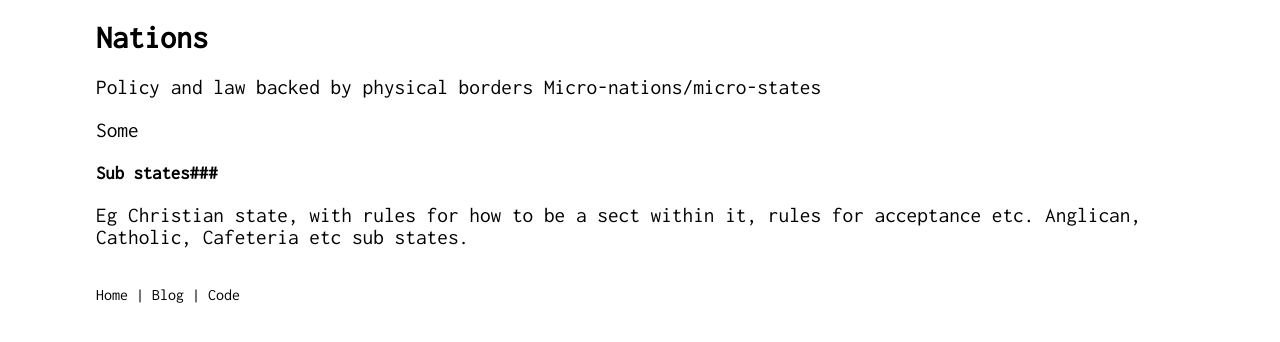
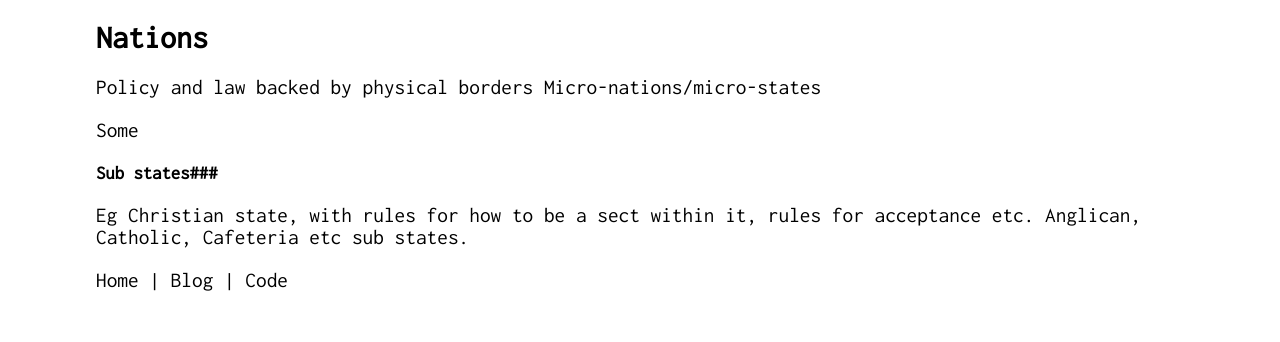
Before and after one commit to flaviusb/flaviusb.github.com, a Jekyll site: the page built from unpublished/nations.md, in a window 1280 px wide. Shown: the top 342 px of the page. Built offline with Jekyll 4.4.1, drawn with Linux system fonts in a browser that asks for light colours; Markdown is read by kramdown in place of the engine named in the settings.

Commit message:
Put <p> around a elements.

```diff
--- a/_layouts/post.html
+++ b/_layouts/post.html
@@ -5,6 +5,6 @@ layout: container
 
 {{ content }}
 
-{% for tag in page.tags %}<a rel="tag" href="http://flaviusb.net/tags/{{ tag }}">{{ tag }}</a>{% unless forloop.last %}  |  {% endunless %}{% endfor %} <br>
+<p>{% for tag in page.tags %}<a rel="tag" href="http://flaviusb.net/tags/{{ tag }}">{{ tag }}</a>{% unless forloop.last %}  |  {% endunless %}{% endfor %} </p>
 
-<a href="http://flaviusb.net">Home</a>   |   <a rel="index" href="http://flaviusb.net/blog">Blog</a>   |   <a href="http://github.com/flaviusb">Code</a>
+<p><a href="http://flaviusb.net">Home</a>   |   <a rel="index" href="http://flaviusb.net/blog">Blog</a>   |   <a href="http://github.com/flaviusb">Code</a></p>
```
